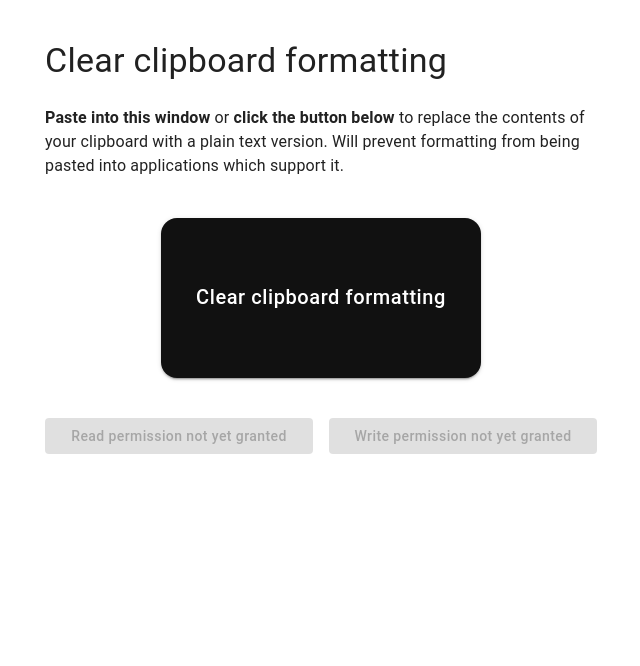
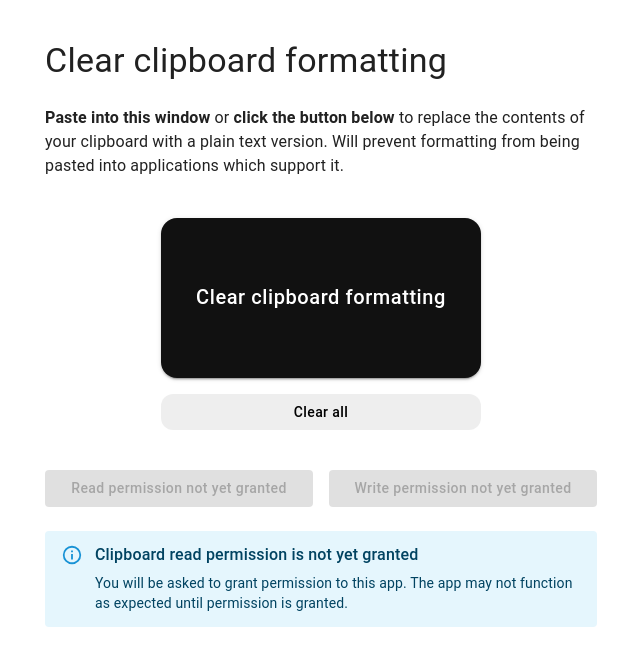
Before and after one commit to j-/clear-clipboard-formatting, a React (Vite) app: page / in a window 1280 px wide. Shown: the top 666 px of the page, without its empty margins (319-959 px from the left). Built offline with nearby package versions, Linux system fonts and the light colour scheme.

Commit message:
Add "Clear all" button

```diff
--- a/src/App.tsx
+++ b/src/App.tsx
@@ -1,7 +1,9 @@
 import { FC, ReactNode, useCallback, useEffect, useState } from 'react';
-import Box from '@mui/material/Box';
+import AlertTitle from '@mui/material/AlertTitle';
 import Button from '@mui/material/Button';
 import Container from '@mui/material/Container';
+import Stack from '@mui/material/Stack';
+import Tooltip from '@mui/material/Tooltip';
 import Typography from '@mui/material/Typography';
 import { MaybePermissionStateAlert } from './MaybePermissionStateAlert';
 import { AlertDanger } from './AlertDanger';
@@ -9,7 +11,7 @@ import { AlertInfo } from './AlertInfo';
 import { MaybeUnsupportedAlert } from './MaybeUnsupportedAlert';
 import { PermissionButtons } from './PermissionButtons';
 
-const MESSAGE_DELAY = 3_000;
+const MESSAGE_DELAY = 5_000;
 
 const App: FC = () => {
   const [lastReadError, setLastReadError] = useState<Error | null>(null);
@@ -47,7 +49,7 @@ const App: FC = () => {
     const hasOthers = otherTypes.length > 0;
 
     if (!hasOthers) {
-      setMessage('Clipboard formatting was already cleared.');
+      setMessage('Clipboard formatting was cleared.');
     } else {
       setMessage(`Clipboard formatting was cleared of these types: ${otherTypes.map((type) => JSON.stringify(type)).join(', ')}`);
     }
@@ -55,7 +57,7 @@ const App: FC = () => {
     umami?.track('Clear formatting success', { types: otherTypes });
   }, []);
 
-  const handleClickButton = useCallback(() => {
+  const handleClickClearFormattingButton = useCallback(() => {
     umami?.track('Click button');
     clearClipboardFormatting();
   }, [clearClipboardFormatting]);
@@ -65,8 +67,40 @@ const App: FC = () => {
     clearClipboardFormatting();
   }, [clearClipboardFormatting]);
 
-  const maybeUnsupportedAlert = <MaybeUnsupportedAlert />;
-  const maybePermissionStateAlert = <MaybePermissionStateAlert />;
+  const clearClipboard = useCallback(async () => {
+    let items: ClipboardItems = [];
+
+    try {
+      const permission = await navigator.permissions.query({
+        name: 'clipboard-read' as PermissionName,
+      });
+      if (permission.state === 'granted') {
+        items = await navigator.clipboard.read();
+      }
+    } catch (err) {
+      umami?.track('Read error', { message: (err as Error).message });
+    }
+
+    try {
+      await navigator.clipboard.writeText('');
+    } catch (err) {
+      setLastWriteError(err as Error);
+      umami?.track('Write error', { message: (err as Error).message });
+    }
+
+    const allTypes = items.flatMap((item) => item.types).sort();
+
+    if (allTypes.length === 0) {
+      setMessage('Clipboard was cleared.');
+    } else {
+      setMessage(`Clipboard was cleared of these types: ${allTypes.map((type) => JSON.stringify(type)).join(', ')}`);
+    }
+  }, []);
+
+  const handleClickClearClipboardButton = useCallback(() => {
+    umami?.track('Click clear clipboard button');
+    clearClipboard();
+  }, [clearClipboard]);
 
   useEffect(() => {
     const clock = setTimeout(() => {
@@ -93,18 +127,32 @@ const App: FC = () => {
         <strong>Paste into this window</strong> or <strong>click the button below</strong> to replace the contents of your clipboard with a plain text version. Will prevent formatting from being pasted into applications which support it.
       </Typography>
 
-      <Box sx={{ display: 'flex', justifyContent: 'center', my: 5 }}>
+      <Stack
+        gap={2}
+        mx="auto"
+        my={5}
+        sx={{
+          width: '20rem',
+        }}
+      >
+        <Tooltip
+          title="Remove formating from text in clipboard"
+          followCursor
+          placement="top"
+          sx={{
+            pointerEvents: 'none',
+          }}
+        >
           <Button
             variant="contained"
             size="large"
             sx={{
-            width: '20rem',
               height: '10rem',
               fontSize: '1.25rem',
               borderRadius: 4,
             }}
             type="button"
-          onClick={handleClickButton}
+            onClick={handleClickClearFormattingButton}
             disabled={
               typeof navigator.clipboard.read !== 'function' ||
               typeof navigator.clipboard.readText !== 'function'
@@ -112,21 +160,49 @@ const App: FC = () => {
           >
             Clear clipboard formatting
           </Button>
-      </Box>
+        </Tooltip>
+
+        <Tooltip
+          title="Empty clipboard of text and images"
+          followCursor
+          sx={{
+            pointerEvents: 'none',
+          }}
+        >
+          <Button
+            variant="contained"
+            size="medium"
+            sx={{
+              borderRadius: 3,
+              filter: 'invert(1)',
+            }}
+            type="button"
+            onClick={handleClickClearClipboardButton}
+            disabled={
+              typeof navigator.clipboard.writeText !== 'function'
+            }
+          >
+            Clear all
+          </Button>
+        </Tooltip>
+      </Stack>
 
       <PermissionButtons />
 
-      {maybeUnsupportedAlert || maybePermissionStateAlert}
+      <MaybeUnsupportedAlert />
+      <MaybePermissionStateAlert />
 
       {lastReadError && (
         <AlertDanger>
-          <strong>There was an error reading from the clipboard:</strong>{' '}{lastReadError.message}
+          <AlertTitle>There was an error reading from the clipboard</AlertTitle>
+          {lastReadError.message}
         </AlertDanger>
       )}
 
       {lastWriteError && (
         <AlertDanger>
-          <strong>There was an error reading writing to the clipboard:</strong>{' '}{lastWriteError.message}
+          <AlertTitle>There was an error reading writing to the clipboard</AlertTitle>
+          {lastWriteError.message}
         </AlertDanger>
       )}
 
--- a/src/PermissionStateAlertDenied.tsx
+++ b/src/PermissionStateAlertDenied.tsx
@@ -1,8 +1,10 @@
+import AlertTitle from '@mui/material/AlertTitle';
 import { FC } from 'react';
 import { AlertDanger } from './AlertDanger';
 
 export const PermissionStateAlertDenied: FC = () => (
   <AlertDanger>
-    Clipboard read permission is denied. This app will not function until permission is granted.
+    <AlertTitle>Clipboard read permission is denied</AlertTitle>
+    This app will not function until permission is granted.
   </AlertDanger>
 );
--- a/src/PermissionStateAlertPrompt.tsx
+++ b/src/PermissionStateAlertPrompt.tsx
@@ -1,8 +1,10 @@
+import AlertTitle from '@mui/material/AlertTitle';
 import { FC } from 'react';
 import { AlertInfo } from './AlertInfo';
 
 export const PermissionStateAlertPrompt: FC = () => (
   <AlertInfo>
-    Clipboard read permission is not yet granted. You will be asked to grant permission to this app. The app may not function as expected until permission is granted.
+    <AlertTitle>Clipboard read permission is not yet granted</AlertTitle>
+    You will be asked to grant permission to this app. The app may not function as expected until permission is granted.
   </AlertInfo>
 );
--- a/src/PermissionStateAlertUnknown.tsx
+++ b/src/PermissionStateAlertUnknown.tsx
@@ -1,8 +1,10 @@
+import AlertTitle from '@mui/material/AlertTitle';
 import { FC } from 'react';
 import { AlertWarning } from './AlertWarning';
 
 export const PermissionStateAlertUnknown: FC = () => (
   <AlertWarning>
-    Clipboard read permission state cannot be determined. You may be asked to grant permission to this app.
+    <AlertTitle>Clipboard read permission state cannot be determined</AlertTitle>
+    You may be asked to grant permission to this app.
   </AlertWarning>
 );
```
Lines whose indentation alone changed are shown as unchanged.
